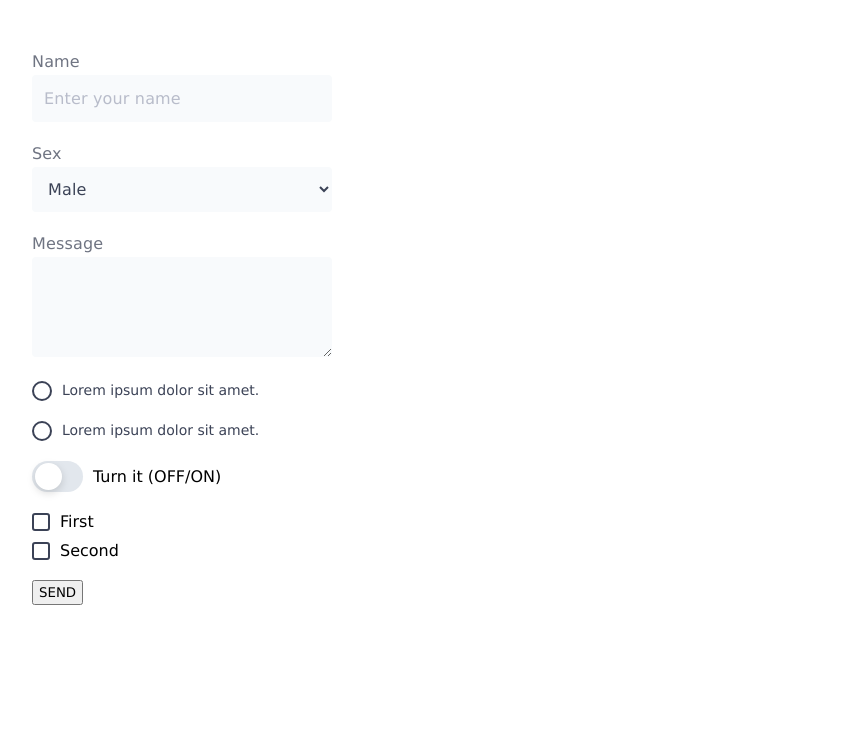
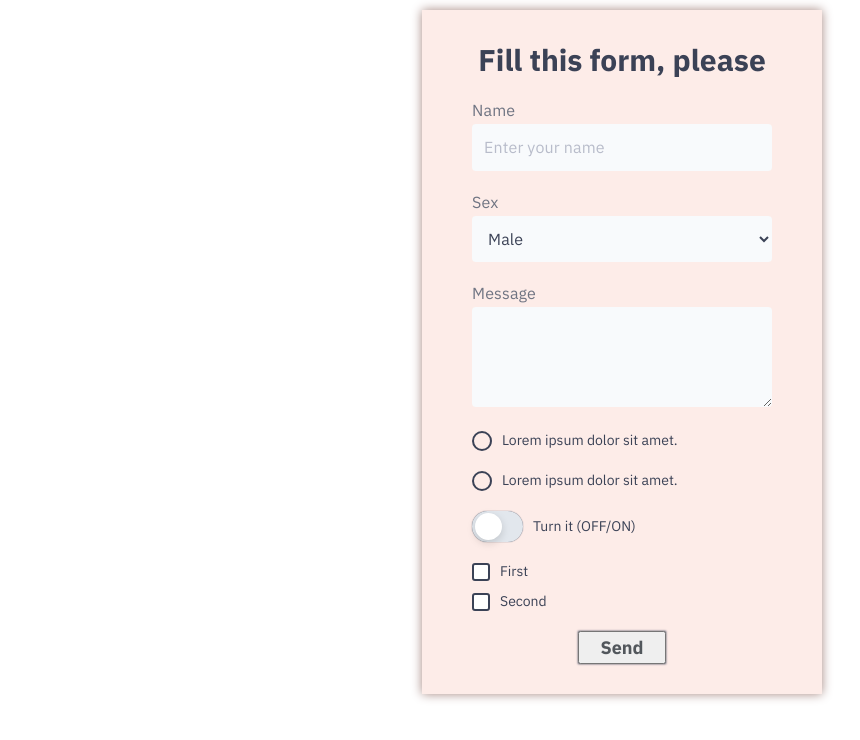
Before and after one commit to yu-nykanorova/HW_9_forms, a plain HTML site: page index.html in a window 1280 px wide. Shown: the whole page, without its empty margins (18-878 px from the left). Drawn offline with Linux system fonts and the light colour scheme.

Commit message:
added decorative styles

```diff
--- a/index.html
+++ b/index.html
@@ -4,10 +4,14 @@
     <meta charset="UTF-8">
     <meta name="viewport" content="width=device-width, initial-scale=1.0">
     <title>Forms</title>
+    <link rel="preconnect" href="https://fonts.googleapis.com">
+    <link rel="preconnect" href="https://fonts.gstatic.com" crossorigin>
+    <link href="https://fonts.googleapis.com/css2?family=IBM+Plex+Sans:wght@400;600;700&display=swap" rel="stylesheet">
     <link rel="stylesheet" href="styles.css">
 </head>
 <body>
     <form>
+        <h1 class="form__title">Fill this form, please</h1>
         <label class="field">
             <div class="field__title">Name</div>
             <input type="text" class="field__input" placeholder="Enter your name">
@@ -38,15 +42,15 @@
             </div>
             <div class="radio__text">Lorem ipsum dolor sit amet.</div>
         </label>
-        <div class="switch_container">
+
             <label class="switch">
                 <input class="switch__input" type="checkbox">
                 <div class="switch__box">
                     <div class="switch__circle"></div>
                 </div>
+                <div class="switch__text">Turn it (OFF/ON)</div>
             </label>
-            <div class="switch__text">Turn it (OFF/ON)</div>
-        </div>
+
         <div class="check_container">
             <label class="check">
                 <input class="check__input" type="checkbox">
@@ -59,7 +63,7 @@
                 <div class="check__text">Second</div>
             </label>
         </div>
-        <button type="submit">SEND</button>
+        <button type="submit">Send</button>
     </form>
 </body>
 </html>
--- a/styles.css
+++ b/styles.css
@@ -2,12 +2,25 @@
     box-sizing: border-box;
     margin: 0;
     padding: 0;
-    font-family: 'Lucida Sans', 'Lucida Sans Regular', 'Lucida Grande', 'Lucida Sans Unicode', Geneva, Verdana, sans-serif;
+    font-family: "IBM Plex Sans", Arial, Helvetica, sans-serif;
 }
 
 form {
     max-width: 400px;
-    padding: 50px;
+    padding: 30px 50px;
+    margin-inline: auto;
+    margin-top: 10px;
+    display: flex;
+    flex-direction: column;
+    background: #fdece8;
+    box-shadow: 0px 0px 10px 0px #a58780;
+}
+
+.form__title {
+    text-align: center;
+    font-size: 30px;
+    color: #3b4256;
+    margin-bottom: 20px;
 }
 
 .field {
@@ -28,7 +41,7 @@ form {
     width: 100%;
     outline: 0;
     padding: 12px;
-    font-family: 'Lucida Sans', 'Lucida Sans Regular', 'Lucida Grande', 'Lucida Sans Unicode', Geneva, Verdana, sans-serif;
+    font-family: "IBM Plex Sans", Arial, Helvetica, sans-serif;
     font-weight: 400;
     font-size: 16px;
     line-height: 144%;
@@ -54,6 +67,10 @@ form {
     align-items: center;
     gap: 10px;
     margin-bottom: 20px;
+}
+
+.radio, .switch, .check, button {
+    cursor: pointer;
 }
 
 .radio__input, .switch__input, .check__input {
@@ -83,14 +100,14 @@ form {
     transition: .2s all ease-in-out;
 }
 
-.radio__text {
+.radio__text, .switch__text, .check__text {
     font-weight: 400;
     font-size: 14px;
     line-height: 140%;
     color: #3b4256;
 }
 
-.switch_container {
+.switch {
     display: flex;
     align-items: center;
     gap: 10px;
@@ -102,7 +119,9 @@ form {
     height: 31px;
     background: #e2e7ed;
     border-radius: 23px;
+    box-shadow: 0px 0px 1px 0px #3b4256;
     position: relative;
+    transition: all .2s ease-in-out;
 }
 
 .switch__circle {
@@ -115,7 +134,7 @@ form {
     top: 2px;
     left: 3px;
     transform: translateX(0);
-    transition: all .3s ease-in-out;
+    transition: all .2s ease-in-out;
 }
 
 .switch__input:checked ~ .switch__box {
@@ -123,7 +142,7 @@ form {
 }
 
 .switch__input:checked ~ .switch__box .switch__circle {
-    transform: translateX(18px);
+    transform: translateX(calc(50% + 4px));
 }
 
 .check_container {
@@ -172,5 +191,10 @@ form {
 }
 
 button {
-    padding: 3px 5px;
+    padding: 3px 20px;
+    font-weight: 700;
+    font-size: 18px;
+    color: #52575c;
+    align-self: center;
+    box-shadow: 0px 0px 2px 0px #3b4256;
 }
```
